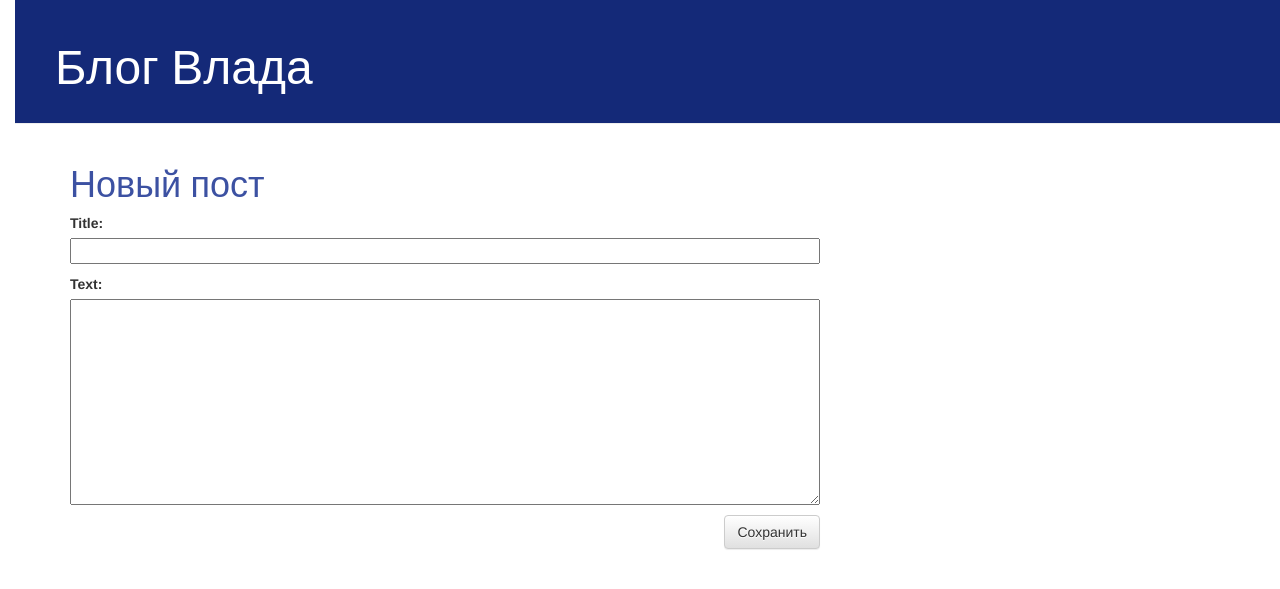
After one commit to Razvie-arr/Django, a Django app: page /post/new/ in a window 1280 px wide. The commit adds this page. Shown: the top 589 px of the page. Run offline with Django 3.2, Linux system fonts and the light colour scheme; some libraries are stand-ins or nearby versions.

Commit message:
finished site

```diff
--- /dev/null
+++ b/blog/forms.py
@@ -0,0 +1,9 @@
+from django import forms
+
+from .models import Post
+
+class PostForm(forms.ModelForm):
+
+    class Meta:
+        model = Post
+        fields = ('title', 'text',)
--- a/blog/static/css/blog.css
+++ b/blog/static/css/blog.css
@@ -1,6 +1,6 @@
-h1 a {
-    color: #E90EB5;
-    font-family: 'Alata';
+h1 {
+    color: #3C51A2;
+    font-family: 'Open Sans', sans-serif;
 }
 body {
     padding-left: 15px;
--- a/blog/templates/blog/base.html
+++ b/blog/templates/blog/base.html
@@ -1,16 +1,19 @@
 {% load static %}
 <html>
     <head>
-        <meta name = "viewport" content="width-device-width, initial-scale=1">
         <title>Razvie-arr blog</title>
-        <link rel="stylesheet" href="https://stackpath.bootstrapcdn.com/bootstrap/4.5.2/css/bootstrap.min.css" integrity="sha384-JcKb8q3iqJ61gNV9KGb8thSsNjpSL0n8PARn9HuZOnIxN0hoP+VmmDGMN5t9UJ0Z" crossorigin="anonymous">
-        <script src="https://stackpath.bootstrapcdn.com/bootstrap/4.5.2/js/bootstrap.min.js" integrity="sha384-B4gt1jrGC7Jh4AgTPSdUtOBvfO8shuf57BaghqFfPlYxofvL8/KUEfYiJOMMV+rV" crossorigin="anonymous"></script>
+        <link rel="stylesheet" href="//maxcdn.bootstrapcdn.com/bootstrap/3.2.0/css/bootstrap.min.css">
+        <link rel="stylesheet" href="//maxcdn.bootstrapcdn.com/bootstrap/3.2.0/css/bootstrap-theme.min.css">
+        <link href="https://fonts.googleapis.com/css2?family=Open+Sans:wght@300&display=swap" rel="stylesheet" type="text/css">
+
         <link rel="stylesheet" href="{% static 'css/blog.css' %}">
-        <link href="https://fonts.googleapis.com/css?family=Alata&subset=latin,cyrillic" rel="stylesheet" type="text/css">
     </head>
     <body>
         <div class="page-header">
-            <h1><a href="/">Razvie-arr blog</a></h1>
+            {% if user.is_authenticated %}
+                <a href="{% url 'post_new' %}" class="top-menu"><span class="glyphicon glyphicon-plus"></span></a>
+            {% endif %}
+            <h1><a href="/">Блог Влада</a></h1>
         </div>
 
 <div class="content container">
--- a/blog/templates/blog/post_detail.html
+++ b/blog/templates/blog/post_detail.html
@@ -7,6 +7,9 @@
                 {{ post.published_date }}
             </div>
         {% endif %}
+        {% if user.is_authenticated %}
+             <a href="{% url 'post_edit' pk=post.pk %}" class="btn btn-default" ><span class="glyphicon glyphicon-pencil"></span></a>
+        {% endif %}
         <h1>{{ post.title }}</h1>
         <p>{{ post.text|linebreaksbr }}</p>
     </div>
--- /dev/null
+++ b/blog/templates/blog/post_edit.html
@@ -0,0 +1,9 @@
+{% extends 'blog/base.html' %}
+
+{% block content %}
+    <h1>Новый пост</h1>
+    <form method="POST" class="post-form">{% csrf_token %}
+        {{ form.as_p }}
+        <button type="submit" class="save btn btn-default">Сохранить</button>
+    </form>
+{% endblock %}
--- a/blog/templates/blog/post_list.html
+++ b/blog/templates/blog/post_list.html
@@ -8,7 +8,7 @@
                 <p>Опубликовано: {{ post.published_date }}</p>
             </div>
             <h1><a href="{% url 'post_detail' pk=post.pk %}">{{ post.title }}</a></h1>
-            <p>{{ post.text|linebreaksbr }}</p>
+
         </div>
     {% endfor %}
 {% endblock %}
--- a/blog/urls.py
+++ b/blog/urls.py
@@ -1,7 +1,10 @@
 from django.urls import path
 from . import views
 
+
 urlpatterns = [
     path('', views.post_list, name='post_list'),
-    path('post/<int:pk>/', views.post_detail, name='post_detail')
+    path('post/<int:pk>/', views.post_detail, name='post_detail'),
+    path('post/new/', views.post_new, name='post_new'),
+    path('post/<int:pk>/edit/', views.post_edit, name='post_edit'),
 ]
--- a/blog/views.py
+++ b/blog/views.py
@@ -2,6 +2,8 @@ from django.shortcuts import render
 from .models import Post
 from django.utils import timezone
 from django.shortcuts import render, get_object_or_404
+from .forms import PostForm
+from django.shortcuts import redirect
 
 # Create your views here.
 def post_list(request):
@@ -10,3 +12,28 @@ def post_list(request):
 def post_detail(request, pk):
     post = get_object_or_404(Post, pk=pk)
     return render(request, 'blog/post_detail.html', {'post': post})
+def post_new(request):
+    if request.method == "POST":
+        form = PostForm(request.POST)
+        if form.is_valid():
+            post = form.save(commit=False)
+            post.author = request.user
+            post.published_date = timezone.now()
+            post.save()
+            return redirect('post_detail', pk=post.pk)
+    else:
+        form = PostForm()
+    return render(request, 'blog/post_edit.html', {'form': form})
+def post_edit(request, pk):
+    post = get_object_or_404(Post, pk=pk)
+    if request.method == "POST":
+        form = PostForm(request.POST, instance=post)
+        if form.is_valid():
+            post = form.save(commit=False)
+            post.author = request.user
+            post.published_date = timezone.now()
+            post.save()
+            return redirect('post_detail', pk=post.pk)
+    else:
+        form = PostForm(instance=post)
+    return render(request, 'blog/post_edit.html', {'form': form})
```
